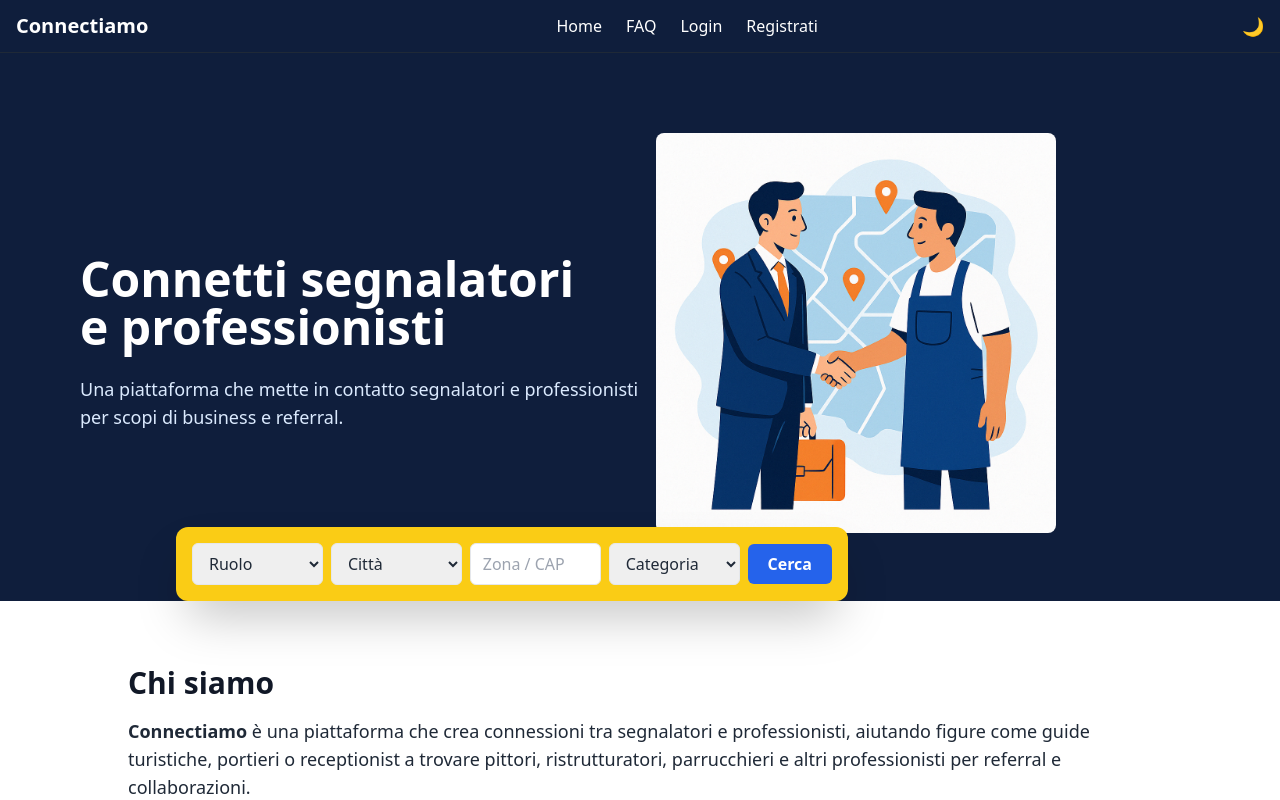
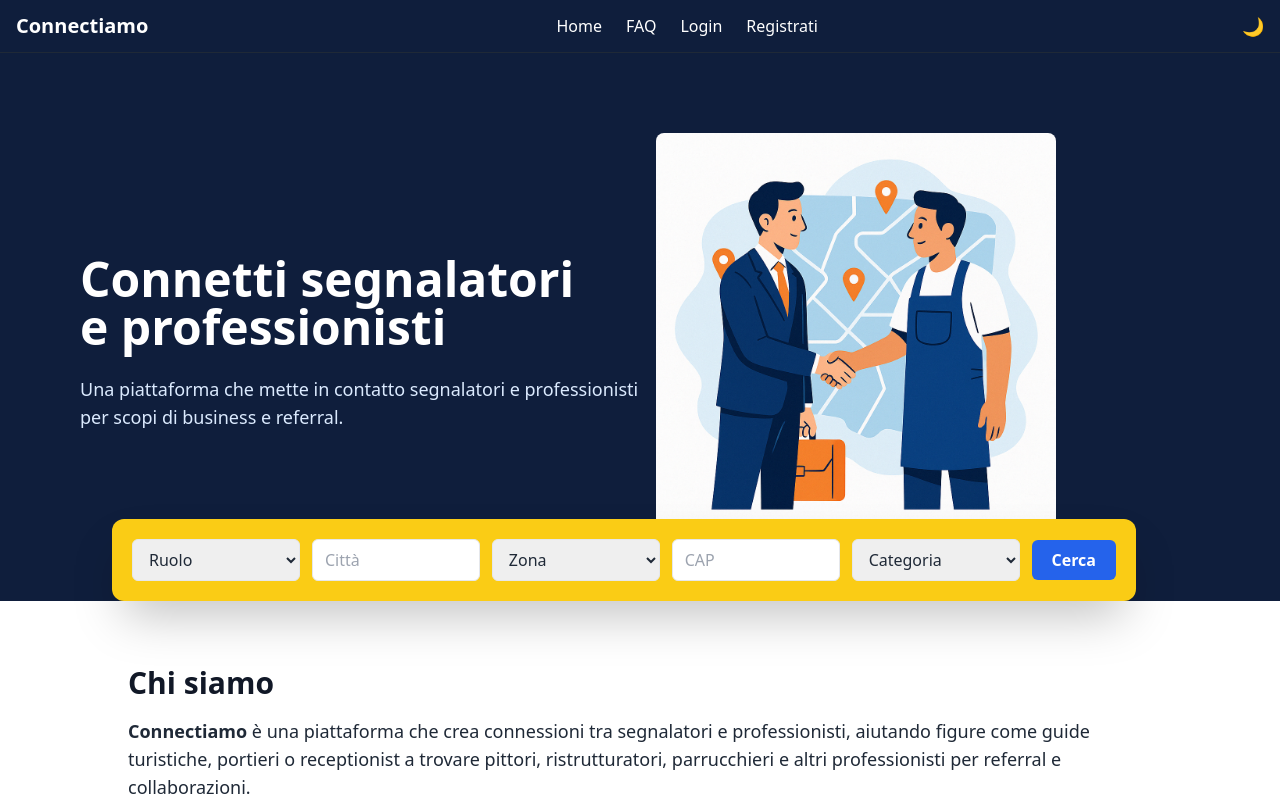
Before and after one commit to ilfrusciante/Connectiamo-website, a Next.js app: page / in a window 1280 px wide. Shown: the top 800 px of the page. Built offline with nearby package versions, Linux system fonts and the light colour scheme.

Commit message:
Update index.js

```diff
--- a/pages/index.js
+++ b/pages/index.js
@@ -8,10 +8,11 @@ export default function Home() {
   const [role, setRole] = useState('');
   const [city, setCity] = useState('');
   const [zone, setZone] = useState('');
+  const [cap, setCap] = useState('');
   const [category, setCategory] = useState('');
 
   const handleSearch = () => {
-    router.push(`/search-results?role=${role}&city=${city}&zone=${zone}&category=${category}`);
+    router.push(`/search-results?role=${role}&city=${city}&zone=${zone}&cap=${cap}&category=${category}`);
   };
 
   return (
@@ -50,8 +51,9 @@ export default function Home() {
           </div>
 
           {/* BARRA DI RICERCA */}
-          <div className="w-full max-w-5xl px-4 md:px-0 md:absolute md:left-1/2 md:transform md:-translate-x-1/2 md:translate-y-4 md:bottom-4 z-20">
-            <div className="bg-yellow-400 rounded-xl shadow-2xl flex flex-col md:flex-row items-center gap-3 md:gap-2 p-4 md:p-4 md:w-[90%] md:ml-0 md:translate-x-12 mt-6 md:mt-0 max-w-2xl mx-auto">
+          <div className="w-full max-w-6xl px-4 md:px-0 md:absolute md:left-1/2 md:transform md:-translate-x-1/2 md:translate-y-4 md:bottom-4 z-20">
+            <div className="bg-yellow-400 rounded-xl shadow-2xl flex flex-col md:flex-row items-center gap-3 md:gap-3 p-4 md:p-5 md:w-[95%] md:ml-0 md:translate-x-12 mt-6 md:mt-0 max-w-5xl mx-auto">
+
               <select
                 value={role}
                 onChange={(e) => setRole(e.target.value)}
@@ -61,23 +63,36 @@ export default function Home() {
                 <option value="Professionista">Professionista</option>
                 <option value="Connector">Connector</option>
               </select>
-              <select
+
+              <input
+                type="text"
                 value={city}
                 onChange={(e) => setCity(e.target.value)}
+                placeholder="Città"
+                className="flex-1 px-3 py-2 rounded-md border text-gray-800 w-full focus:ring focus:ring-yellow-300"
+              />
+
+              <select
+                value={zone}
+                onChange={(e) => setZone(e.target.value)}
                 className="flex-1 px-3 py-2 rounded-md border text-gray-800 w-full focus:ring focus:ring-yellow-300"
               >
-                <option value="">Città</option>
-                <option value="Milano">Milano</option>
-                <option value="Roma">Roma</option>
-                <option value="Napoli">Napoli</option>
+                <option value="">Zona</option>
+                <option value="Centro">Centro</option>
+                <option value="Nord">Nord</option>
+                <option value="Sud">Sud</option>
+                <option value="Est">Est</option>
+                <option value="Ovest">Ovest</option>
               </select>
+
               <input
                 type="text"
-                value={zone}
-                onChange={(e) => setZone(e.target.value)}
-                placeholder="Zona / CAP"
+                value={cap}
+                onChange={(e) => setCap(e.target.value)}
+                placeholder="CAP"
                 className="flex-1 px-3 py-2 rounded-md border text-gray-800 w-full focus:ring focus:ring-yellow-300"
               />
+
               <select
                 value={category}
                 onChange={(e) => setCategory(e.target.value)}
@@ -91,12 +106,14 @@ export default function Home() {
                 <option value="Servizi aziendali">Servizi aziendali</option>
                 <option value="Altro">Altro</option>
               </select>
+
               <button
                 onClick={handleSearch}
                 className="bg-blue-600 hover:bg-blue-700 text-white font-semibold px-5 py-2 rounded-md w-full md:w-auto transition"
               >
                 Cerca
               </button>
+
             </div>
           </div>
         </section>
@@ -116,6 +133,7 @@ export default function Home() {
           <div className="max-w-6xl mx-auto">
             <h2 className="text-3xl font-bold mb-10">Come funziona</h2>
             <div className="grid grid-cols-1 md:grid-cols-3 gap-6">
+
               {/* Step 1 */}
               <div className="bg-white p-6 rounded-xl shadow text-center">
                 <Image src="/images/step1-registrati.png" alt="Registrati" width={64} height={64} className="mx-auto mb-4" />
@@ -136,6 +154,7 @@ export default function Home() {
                 <h3 className="text-xl font-semibold mb-2 text-gray-800">3 Connettiti</h3>
                 <p className="text-gray-600 text-base">Mettiti in contatto tramite messaggistica privata</p>
               </div>
+
             </div>
           </div>
         </section>
```
